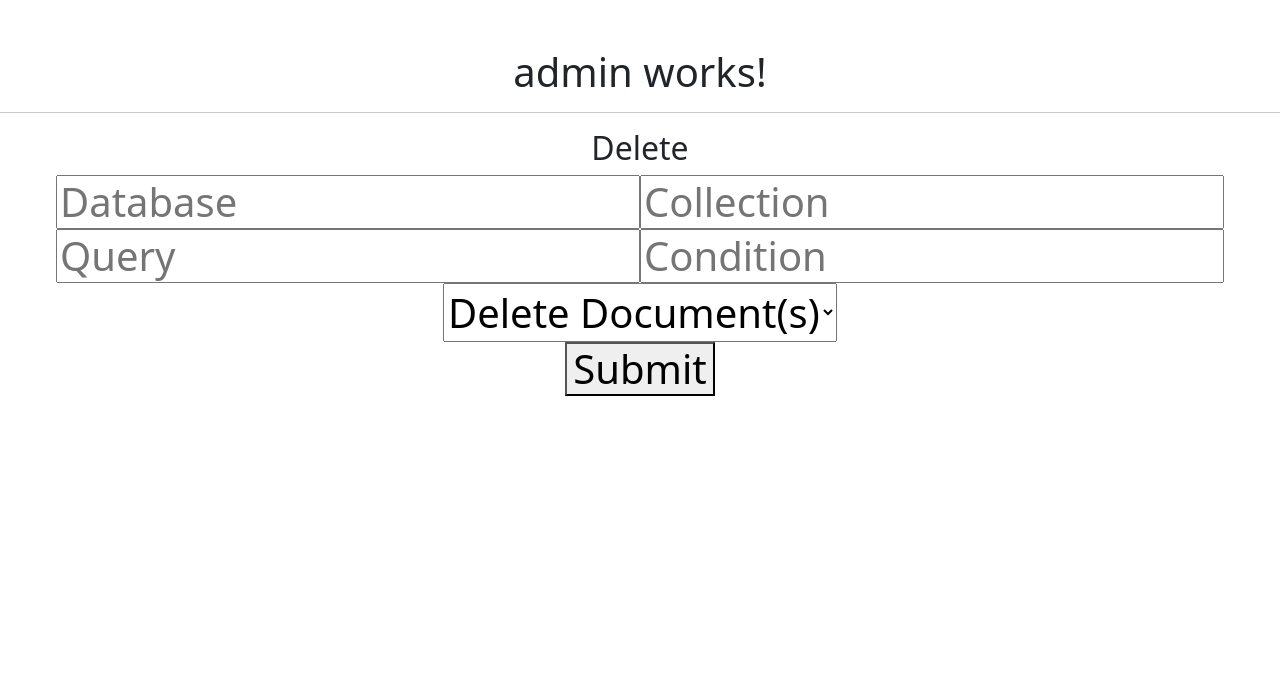
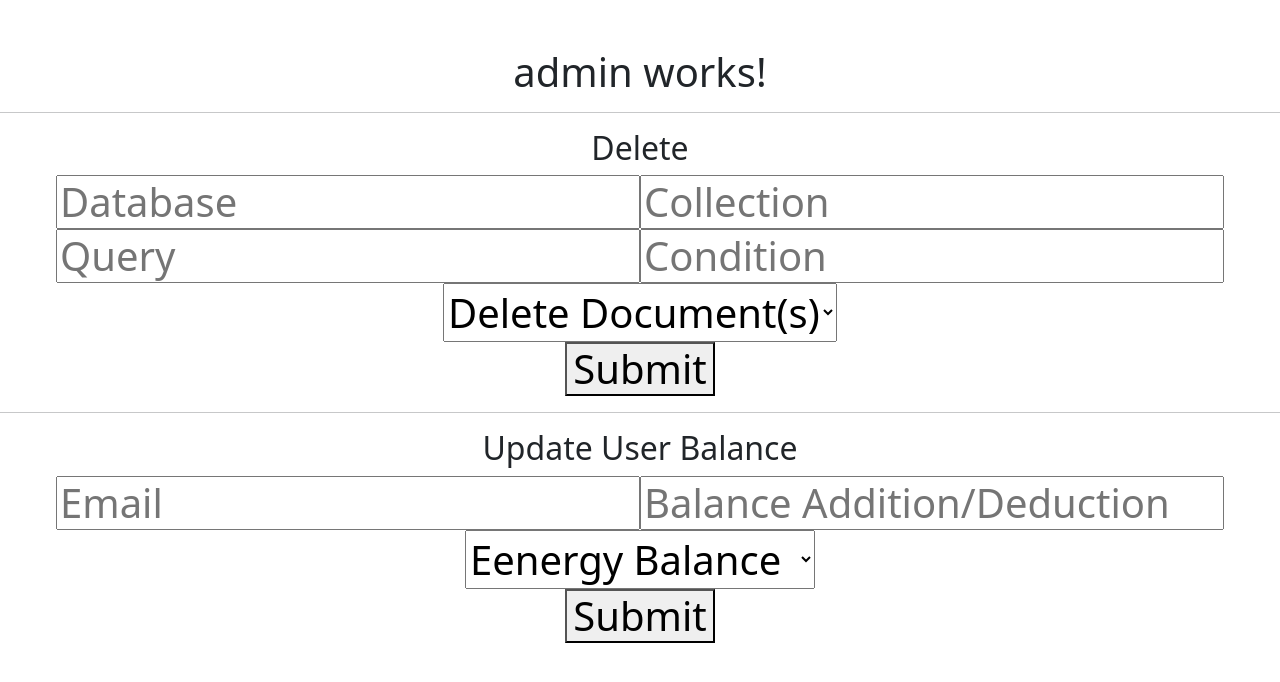
Before and after one commit to Kareemss/P2P-Blockchain-Frontend, an Angular app: page /admin in a window 1280 px wide. Shown: the top 682 px of the page. Built offline with nearby package versions, Linux system fonts and the light colour scheme.

Commit message:
admin changes

```diff
--- a/src/app/admin/admin.component.html
+++ b/src/app/admin/admin.component.html
@@ -12,7 +12,6 @@
       <select id="DeletionType">
         <option value=1 selected>Delete Document(s)</option>
         <option value=2>Delete Collection</option>
-
       </select>
       <div>
       <button (click)="DeleteObject()" class="button">Submit</button>
@@ -21,3 +20,21 @@
 
 
   </div>
+
+  <div class="w3-container">
+    <hr>
+    <div class="w3-center">
+      <h2>Update User Balance</h2>
+      <input type="text" name="Email" placeholder="Email" [(ngModel)]="UpdateBalanceQuery.Email">
+      <input type="text" name="Balance" placeholder="Balance Addition/Deduction" [(ngModel)]="UpdateBalanceQuery.Balance">
+      <select id="UpdateType">
+        <option value="energy-balance" selected>Eenergy Balance </option>
+        <option value="currency-balance">Currency Balance</option>
+      </select>
+      <div>
+      <button (click)="UpdateBalance()" class="button">Submit</button>
+      </div>
+
+
+
+  </div>
--- a/src/app/admin/admin.component.ts
+++ b/src/app/admin/admin.component.ts
@@ -2,7 +2,7 @@ import { HttpClientModule } from '@angular/common/http';
 import { HttpService } from '../http.service';
 import { Component, OnInit } from '@angular/core';
 import { ActivatedRoute, Router } from '@angular/router';
-import { DeleteQuery } from '../block';
+import { DeleteQuery, UpdateBalanceQuery } from '../block';
 import { HtmlAstPath } from '@angular/compiler';
 
 
@@ -13,6 +13,7 @@ import { HtmlAstPath } from '@angular/compiler';
 })
 export class AdminComponent implements OnInit {
   DeletionQuery = new DeleteQuery();
+  UpdateBalanceQuery = new UpdateBalanceQuery();
   constructor(private _http: HttpClientModule, private _httpService: HttpService, private route:ActivatedRoute , private router: Router) { }
 
   ngOnInit(): void {
@@ -33,5 +34,16 @@ export class AdminComponent implements OnInit {
       console.log(data)
     })
   }
+  UpdateBalance(){
+    var select = document.getElementById('UpdateType') as HTMLSelectElement;
+    var value = select.options[select.selectedIndex].value;
+    this.UpdateBalanceQuery.Asset = value
+    this.UpdateBalanceQuery.Balance = +this.UpdateBalanceQuery.Balance
+    this._httpService.AddBalance(this.UpdateBalanceQuery)
+    .subscribe(data=>{
+        console.log(this.UpdateBalanceQuery)
+        console.log(data)
+    })
+}
 
 }
--- a/src/app/block.ts
+++ b/src/app/block.ts
@@ -33,6 +33,8 @@ export class User{
     UserName!: string
     SmartMeterNumber!: number
     PasswordHash!: string
+    EnergyBalance!: number
+    CurrencyBalance!: number
 }
 export class DeleteQuery{
     Database!:     string
@@ -41,3 +43,8 @@ export class DeleteQuery{
 	Condition!:   any
 	DeletionType!: number
 }
+export class UpdateBalanceQuery{
+	Email!:   string
+	Asset!:   string
+	Balance!: number
+}
--- a/src/app/http.service.ts
+++ b/src/app/http.service.ts
@@ -1,7 +1,7 @@
 import { Injectable } from '@angular/core';
 import { HttpClient } from '@angular/common/http';
 import { Observable } from 'rxjs';
-import { blockInterface, Data, User, dataInterface, DeleteQuery } from './block';
+import { blockInterface, Data, User, dataInterface, DeleteQuery, UpdateBalanceQuery } from './block';
 import { ActivatedRoute, Router } from '@angular/router';
 
 @Injectable({
@@ -20,7 +20,7 @@ export class HttpService {
   private _url5: string = "http://localhost:8080/Market";
 
   private _url6: string = "http://localhost:8080/Delete";
-
+  private _url7: string = "http://localhost:8080/AddBalance";
 
 
   constructor(private http: HttpClient, private route:ActivatedRoute, private router: Router) { }
@@ -56,6 +56,14 @@ export class HttpService {
     return this.http.post(this._url6, body)
   }
 
+  AddBalance(UpdateBalanceP: UpdateBalanceQuery): Observable<any>{
+    const headers = { 'content-type': 'application/json'}
+    const body=JSON.stringify(UpdateBalanceP);
+    //const body=JSON.parse(JSON.stringify(block));
+    console.log(body)
+    return this.http.post(this._url7, body)
+  }
+
 
   /* Create user in userprofile tab */
   addUserProfile(user: User): Observable<any>{
```
